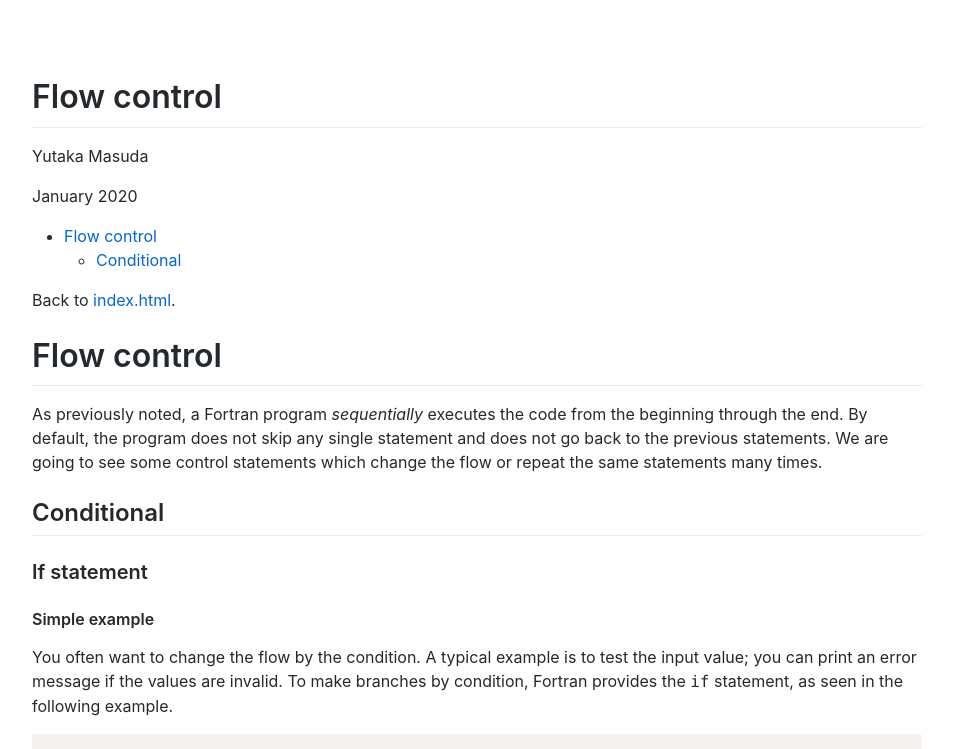
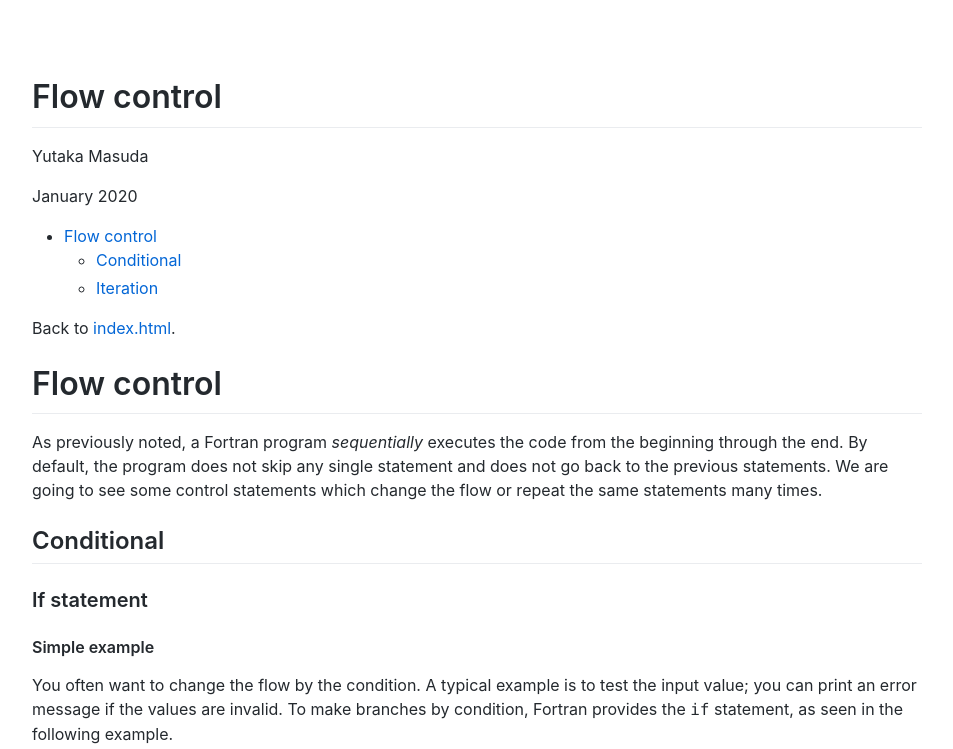
Before and after one commit to masuday/masuday.github.io, a plain HTML site: page fortran_tutorial/control.html in a window 1280 px wide. Shown: the top 749 px of the page, without its empty margins (163-1116 px from the left). Drawn offline with nearby package versions, Linux system fonts and the light colour scheme; some packages are replaced by stand-ins of ours.

Commit message:
fixed structure

```diff
--- a/fortran_tutorial/control.html
+++ b/fortran_tutorial/control.html
@@ -52,6 +52,7 @@
 <li><a href="#flow-control">Flow control</a>
 <ul>
 <li><a href="#conditional">Conditional</a></li>
+<li><a href="#iteration">Iteration</a></li>
 </ul></li>
 </ul>
 </nav>
@@ -220,6 +221,7 @@ end program cond</code></pre>
 <ol type="1">
 <li>Confirm that the <code>select</code> statement can accept characters. Declare a character variable (say, <code>character(len=10)::s</code>), and make the branches by the variable (<code>select case(s)</code> or <code>select case(s(1:2))</code>).</li>
 </ol>
+<h2 id="iteration">Iteration</h2>
 <h3 id="do-statement">Do statement</h3>
 <h4 id="small-example">Small example</h4>
 <p>There is a case where you have to repeat the same operation many times. Or, you need to repeat slightly different but almost the same operation by round. The simplest way is to write all the repeated operations as a flat program, but it should be in trouble in its readability and redundancy. Fortran provides a systematic way to repeat the same (or similar) operation with the <code>do</code> statement.</p>
```
